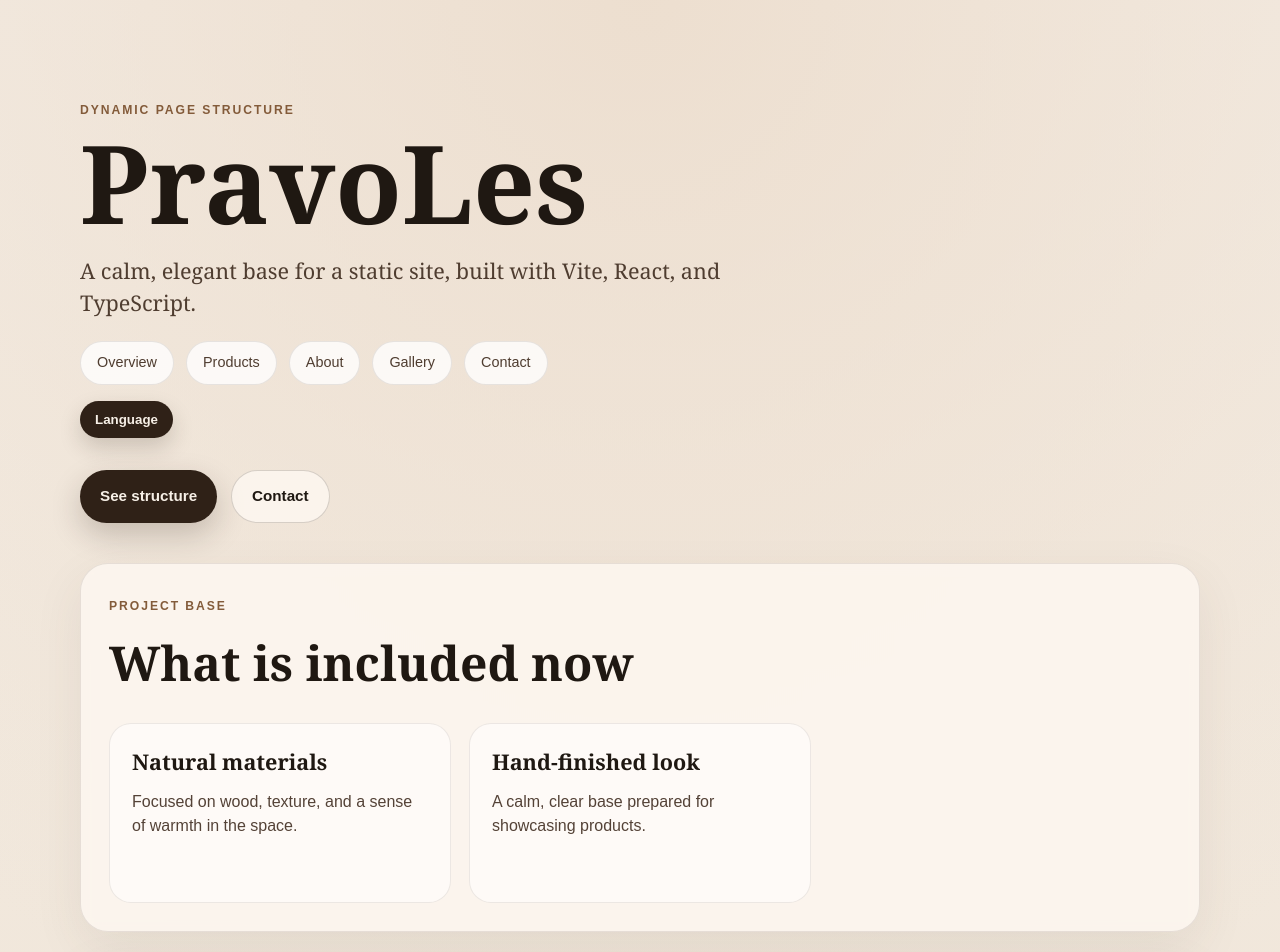
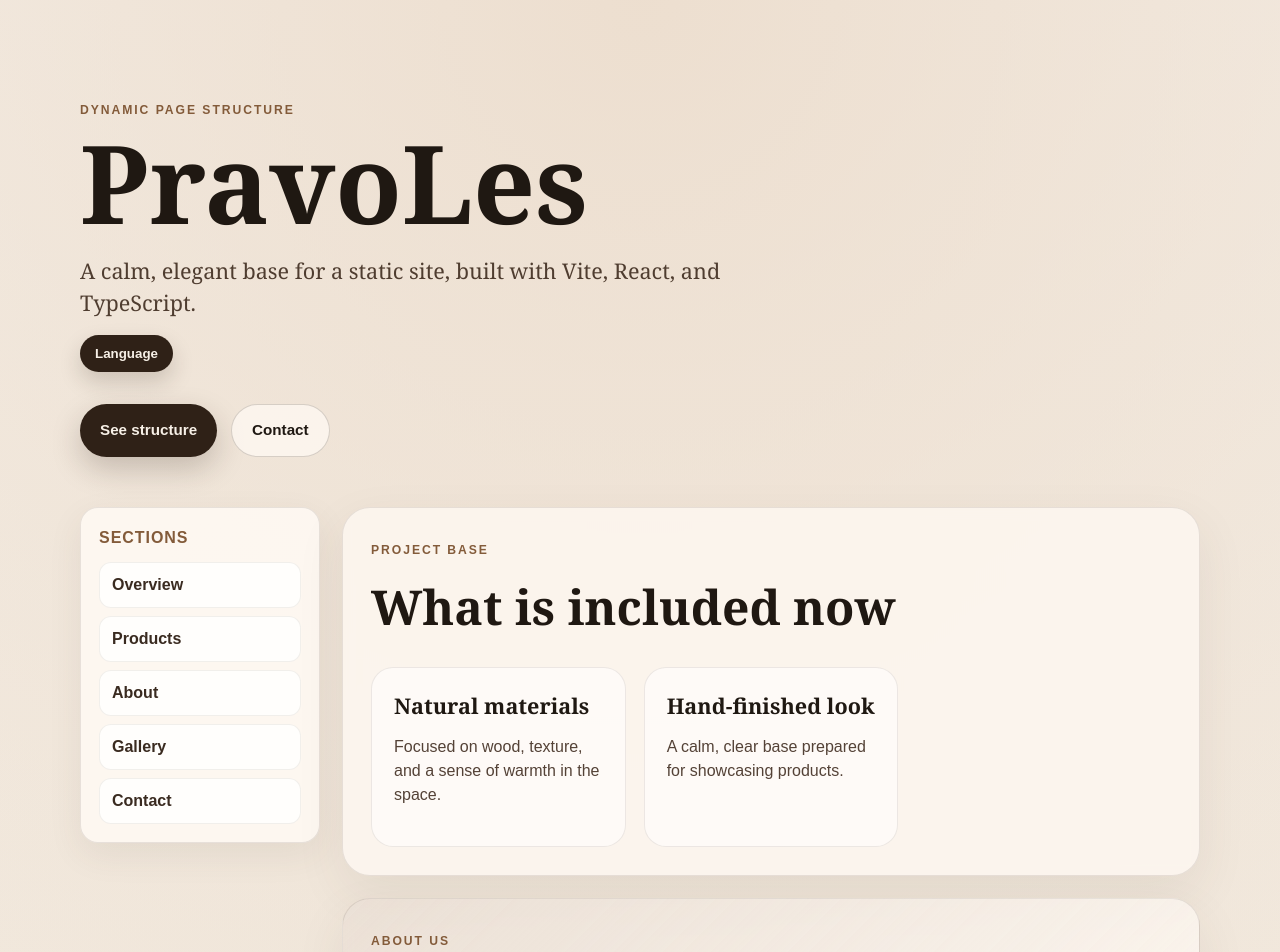
Before and after one commit to rok894/PravoLes, a React (Vite) app in the folder frontend/: page / in a window 1280 px wide. Shown: the top 952 px of the page. Built offline with nearby package versions, Linux system fonts and the light colour scheme.

Commit message:
sekcije na levi strani

```diff
--- a/frontend/src/App.tsx
+++ b/frontend/src/App.tsx
@@ -48,14 +48,6 @@ function App() {
         <h1>{t("hero.title")}</h1>
         <p className="hero__lead">{t("hero.lead")}</p>
 
-        <nav className="hero__nav">
-          {navLinks.map((link) => (
-            <a key={link.href} href={link.href} className="hero__nav-item">
-              {link.label}
-            </a>
-          ))}
-        </nav>
-
         <div className="lang-menu" aria-label="Language switcher">
           <button
             type="button"
@@ -99,7 +91,19 @@ function App() {
         </div>
       </header>
 
-      <main className="content">
+      <div className="content-layout">
+        <aside className="side-nav" aria-label={t("navTitle")}>
+          <div className="side-nav__heading">{t("navTitle")}</div>
+          <nav className="side-nav__list">
+            {navLinks.map((link) => (
+              <a key={link.href} href={link.href} className="side-nav__link">
+                {link.label}
+              </a>
+            ))}
+          </nav>
+        </aside>
+
+        <main className="content">
         <section className="panel" id="vsebina">
           <div className="section-heading">
             <span>{t("structure.eyebrow")}</span>
@@ -176,7 +180,8 @@ function App() {
             </p>
           </div>
         </section>
-      </main>
+        </main>
+      </div>
     </div>
   );
 }
--- a/frontend/src/locales/de/translation.json
+++ b/frontend/src/locales/de/translation.json
@@ -6,6 +6,7 @@
     "gallery": "Galerie",
     "contact": "Kontakt"
   },
+  "navTitle": "Sektionen",
   "hero": {
     "eyebrow": "Dynamische Seitenstruktur",
     "title": "PravoLes",
--- a/frontend/src/locales/en/translation.json
+++ b/frontend/src/locales/en/translation.json
@@ -6,6 +6,7 @@
     "gallery": "Gallery",
     "contact": "Contact"
   },
+  "navTitle": "Sections",
   "hero": {
     "eyebrow": "Dynamic page structure",
     "title": "PravoLes",
--- a/frontend/src/locales/it/translation.json
+++ b/frontend/src/locales/it/translation.json
@@ -6,6 +6,7 @@
     "gallery": "Galleria",
     "contact": "Contatto"
   },
+  "navTitle": "Sezioni",
   "hero": {
     "eyebrow": "Struttura dinamica della pagina",
     "title": "PravoLes",
--- a/frontend/src/locales/sl/translation.json
+++ b/frontend/src/locales/sl/translation.json
@@ -6,6 +6,7 @@
     "gallery": "Galerija",
     "contact": "Kontakt"
   },
+  "navTitle": "Sekcije",
   "hero": {
     "eyebrow": "Dinamična struktura strani",
     "title": "PravoLes",
--- a/frontend/src/styles.css
+++ b/frontend/src/styles.css
@@ -45,7 +45,8 @@ a {
 }
 
 .hero,
-.content {
+.content,
+.content-layout {
   width: min(1120px, 100%);
   margin: 0 auto;
 }
@@ -153,29 +154,6 @@ a {
   background: rgba(47, 33, 23, 0.08);
 }
 
-.hero__nav {
-  display: flex;
-  flex-wrap: wrap;
-  gap: 12px;
-  margin-top: 22px;
-}
-
-.hero__nav-item {
-  display: inline-flex;
-  align-items: center;
-  padding: 10px 16px;
-  border-radius: 999px;
-  background: rgba(255, 255, 255, 0.78);
-  border: 1px solid rgba(79, 61, 48, 0.12);
-  font-family: Arial, Helvetica, sans-serif;
-  font-size: 0.9rem;
-  color: #4f3d30;
-}
-
-.hero__nav-item:hover {
-  background: rgba(255, 250, 244, 1);
-}
-
 .button {
   display: inline-flex;
   align-items: center;
@@ -202,9 +180,62 @@ a {
   background: rgba(255, 250, 244, 0.72);
 }
 
+.content-layout {
+  display: grid;
+  grid-template-columns: 240px 1fr;
+  gap: 22px;
+  margin-top: 10px;
+}
+
 .content {
   display: grid;
   gap: 22px;
+}
+
+.side-nav {
+  position: sticky;
+  top: 24px;
+  align-self: start;
+  padding: 18px;
+  border: 1px solid rgba(79, 61, 48, 0.12);
+  border-radius: 18px;
+  background: rgba(255, 250, 244, 0.86);
+  box-shadow: 0 12px 34px rgba(79, 61, 48, 0.08);
+}
+
+.side-nav__heading {
+  font-family: Arial, Helvetica, sans-serif;
+  font-weight: 700;
+  letter-spacing: 0.06em;
+  text-transform: uppercase;
+  color: #835b3a;
+  margin-bottom: 12px;
+}
+
+.side-nav__list {
+  display: grid;
+  gap: 8px;
+}
+
+.side-nav__link {
+  display: block;
+  padding: 10px 12px;
+  border-radius: 12px;
+  font-family: Arial, Helvetica, sans-serif;
+  font-weight: 700;
+  color: #3a2b20;
+  background: rgba(255, 255, 255, 0.8);
+  border: 1px solid rgba(79, 61, 48, 0.08);
+  transition:
+    transform 160ms ease,
+    box-shadow 160ms ease,
+    background-color 160ms ease;
+}
+
+.side-nav__link:hover {
+  transform: translateX(3px);
+  background: rgba(255, 250, 244, 1);
+  box-shadow: 0 8px 18px rgba(79, 61, 48, 0.08);
 }
 
 .panel {
```
